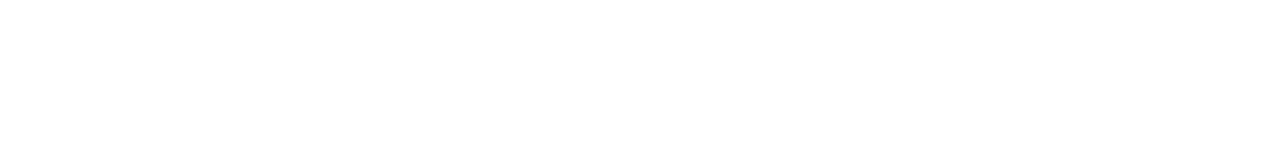
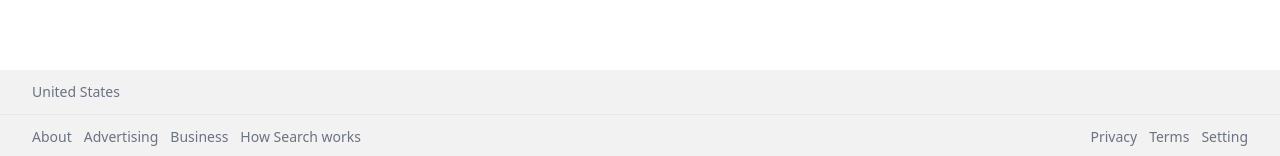
Before and after one commit to SoundouceCHI/googleClone, a Next.js app: page / in a window 1280 px wide. Shown: the part 641-797 px from the top of the page. Built offline with nearby package versions, Linux system fonts and the light colour scheme; no server answers.

Commit message:
Add footer component

```diff
--- a/src/app/globals.css
+++ b/src/app/globals.css
@@ -10,5 +10,8 @@
         hover:ring-gray-200
         focus:outline-none active:ring-gray-300 hover:shadow-md w-36 h-10 transition-shadow;
     }
+    .link {
+        @apply hover:underline cursor-pointer
+    }
 
 }
--- a/src/app/layout.jsx
+++ b/src/app/layout.jsx
@@ -1,3 +1,4 @@
+import Footer from '@/component/Footer'
 import './globals.css'
 
 export default function RootLayout({ children }) {
@@ -7,8 +8,11 @@
         <head /> will contain the components returned by the nearest parent
         head.jsx. Find out more at https://beta.nextjs.org/docs/api-reference/file-conventions/head
       */}
-      <head />
-      <body>{children}</body>
+      <body>
+        {children}
+        <Footer/>
+
+      </body>
     </html>
   )
 }
--- /dev/null
+++ b/src/component/CountryLookup.jsx
@@ -0,0 +1,15 @@
+"use client";
+import React, { useEffect, useState } from 'react'
+
+export default function CountryLookup() {
+    const [country,setCountry] = useState('United States')
+    useEffect(()=> {
+        fetch(`https://extreme-ip-lookup.com/json/?key=${process.env.NEXT_PUBLIC_IP_API_key}`).then((res)=>res.json())
+        .then((data)=>setCountry(data.country), []);
+    })
+  return (
+    <div>
+        {country}
+    </div>
+  )
+}
--- /dev/null
+++ b/src/component/Footer.jsx
@@ -0,0 +1,28 @@
+import React from 'react'
+import CountryLookup from './CountryLookup'
+
+export default function Footer() {
+  return (
+    <footer className='absolute bottom-0 text-sm text-gray-500
+    bg-[#f2f2f2] w-full'>
+        <div className="border-b px-8 py-3">
+            <CountryLookup/>
+        </div>
+        <div className='flex flex-col sm:flex-row justify-between
+        items-center px-8 py-3 space-y-7 sm:space-y-0'>
+            <ul className='flex items-center space-x-3'>
+                <li className='link'>About</li>
+                <li className='link'>Advertising</li>
+                <li className='link'>Business</li>
+                <li className='link'>How Search works</li>
+            </ul>
+            <ul className='flex items-center space-x-3'>
+                <li className='link'>Privacy</li>
+                <li className='link'>Terms</li>
+                <li className='link'>Setting</li>
+            </ul>
+        </div>
+
+    </footer>
+  )
+}
```
